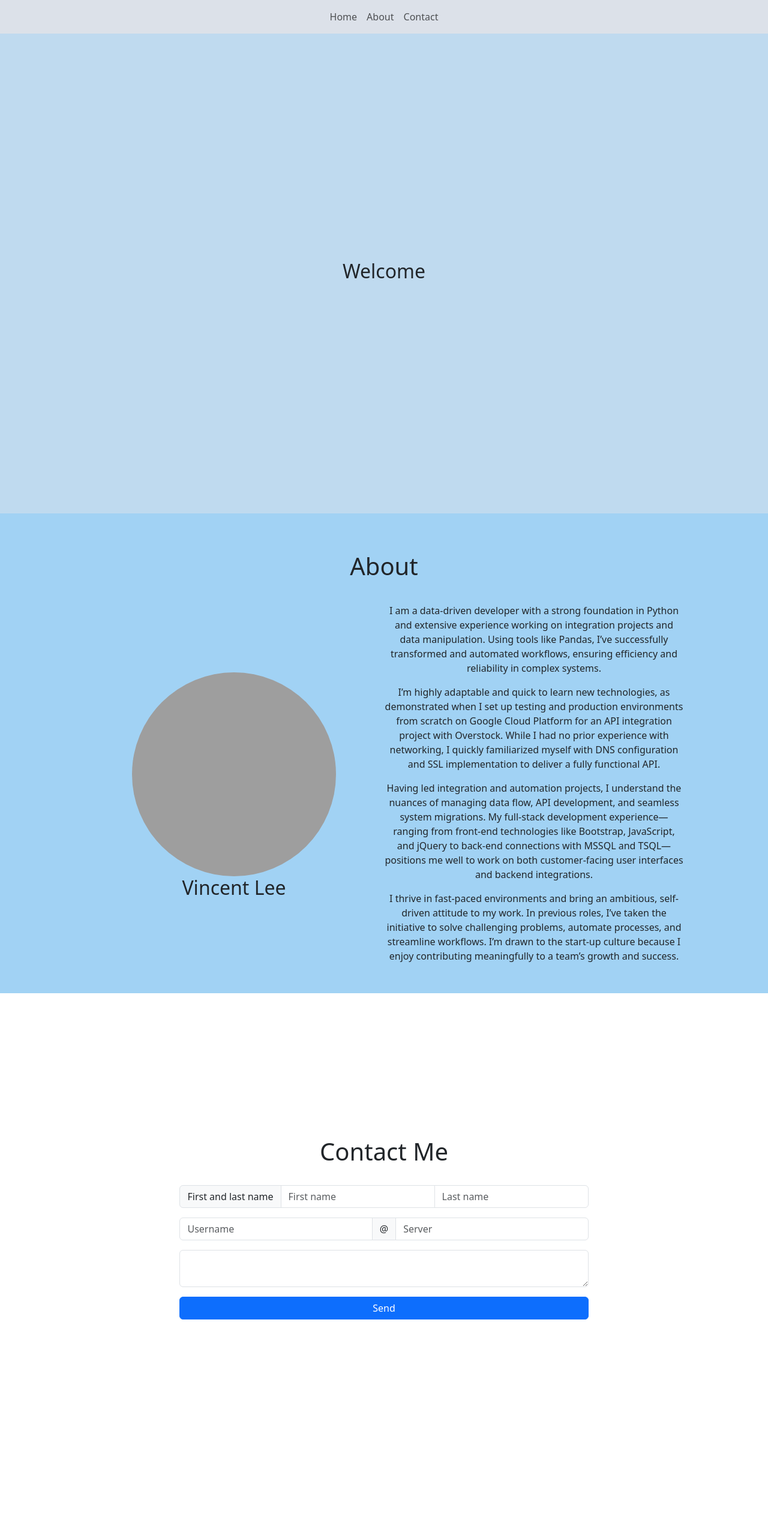
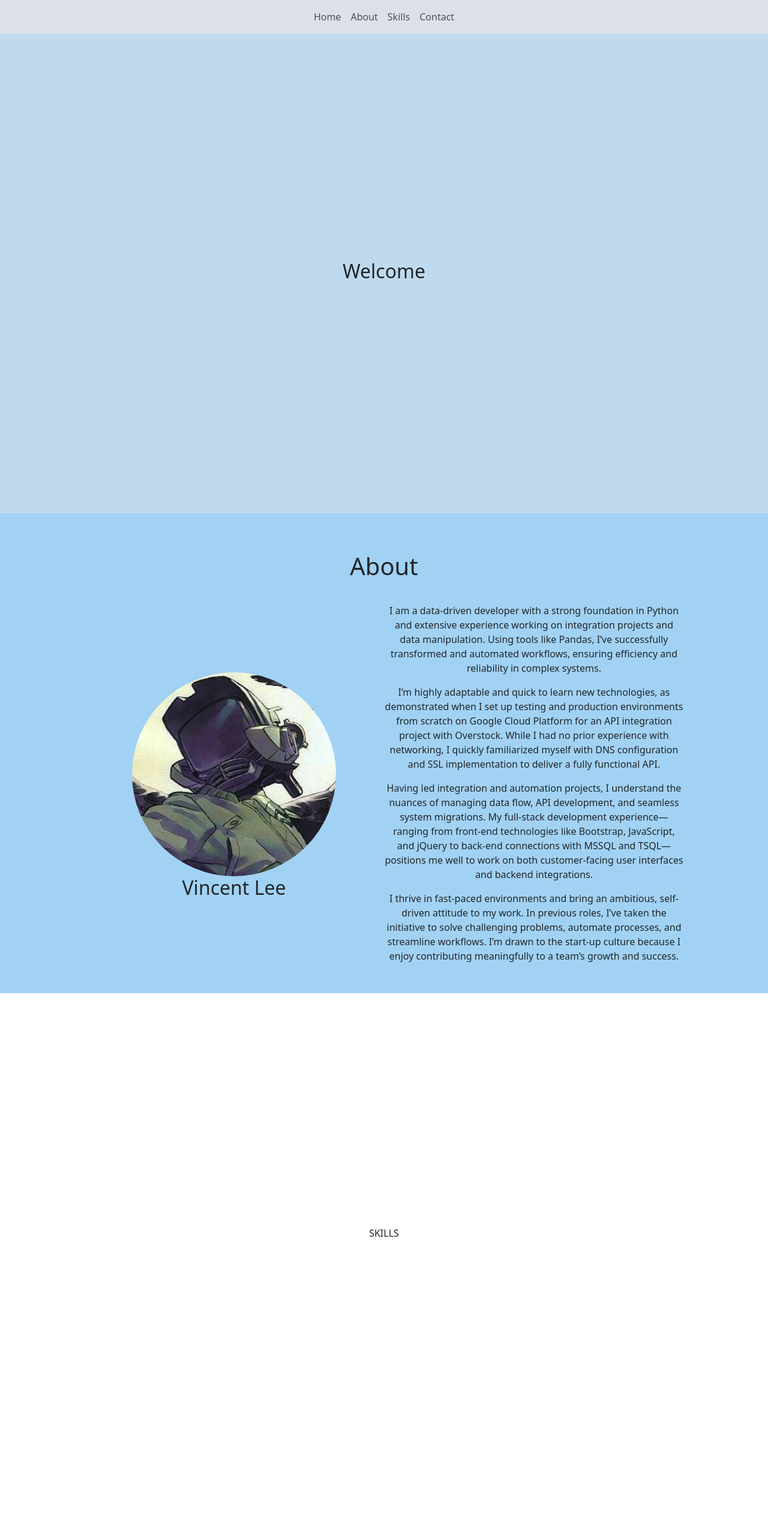
Before and after one commit to vlee20/react-web, a React (Create React App) app: page /contact in a window 1280 px wide. Shown: the top 2566 px of the page at 60% size. Before the commit the page ends 2456 px from the top, so only its background shows below. Built offline with nearby package versions, Linux system fonts and the light colour scheme; grey boxes are pictures that could not be loaded.

Commit message:
footer, new img

```diff
--- a/src/components/Navbar.js
+++ b/src/components/Navbar.js
@@ -35,6 +35,11 @@ export default function Navbar() {
               </a>
             </li>
             <li class="nav-item">
+              <a class="nav-link" href="#Skills">
+                Skills
+              </a>
+            </li>
+            <li class="nav-item">
               <a class="nav-link" href="#Contact">
                 Contact
               </a>
--- a/src/index.js
+++ b/src/index.js
@@ -11,6 +11,8 @@ import Home from "./pages/Home";
 import About from "./pages/About";
 import Contact from "./pages/Contact";
 import "bootstrap/dist/css/bootstrap.min.css";
+import Skills from "./pages/Skills";
+import Footer from "./pages/Footer";
 
 const root = ReactDOM.createRoot(document.getElementById("root"));
 
@@ -31,7 +33,9 @@ root.render(
     <Navbar />
     <Intro />
     <About />
+    <Skills />
     <Contact />
+    <Footer />
   </React.Fragment>
 );
 
--- a/src/pages/About.js
+++ b/src/pages/About.js
@@ -1,4 +1,4 @@
-import image from "../img/R0000005.JPG";
+import image from "../img/CANTI.jpg";
 import "../styles/About.css";
 import "../styles/styles.css";
 
--- /dev/null
+++ b/src/pages/Footer.js
@@ -0,0 +1,9 @@
+import "../styles/styles.css";
+
+export default function Footer() {
+  return (
+    <footer>
+      <p class="center-horizontal">Created by Vincent Lee © 2025</p>
+    </footer>
+  );
+}
--- /dev/null
+++ b/src/pages/Skills.js
@@ -0,0 +1,9 @@
+export default function Skills() {
+  return (
+    <>
+      <body id="Skills" className="center-vertical">
+        SKILLS
+      </body>
+    </>
+  );
+}
```
Also changed, not shown: src/img/CANTI.jpg (added).
